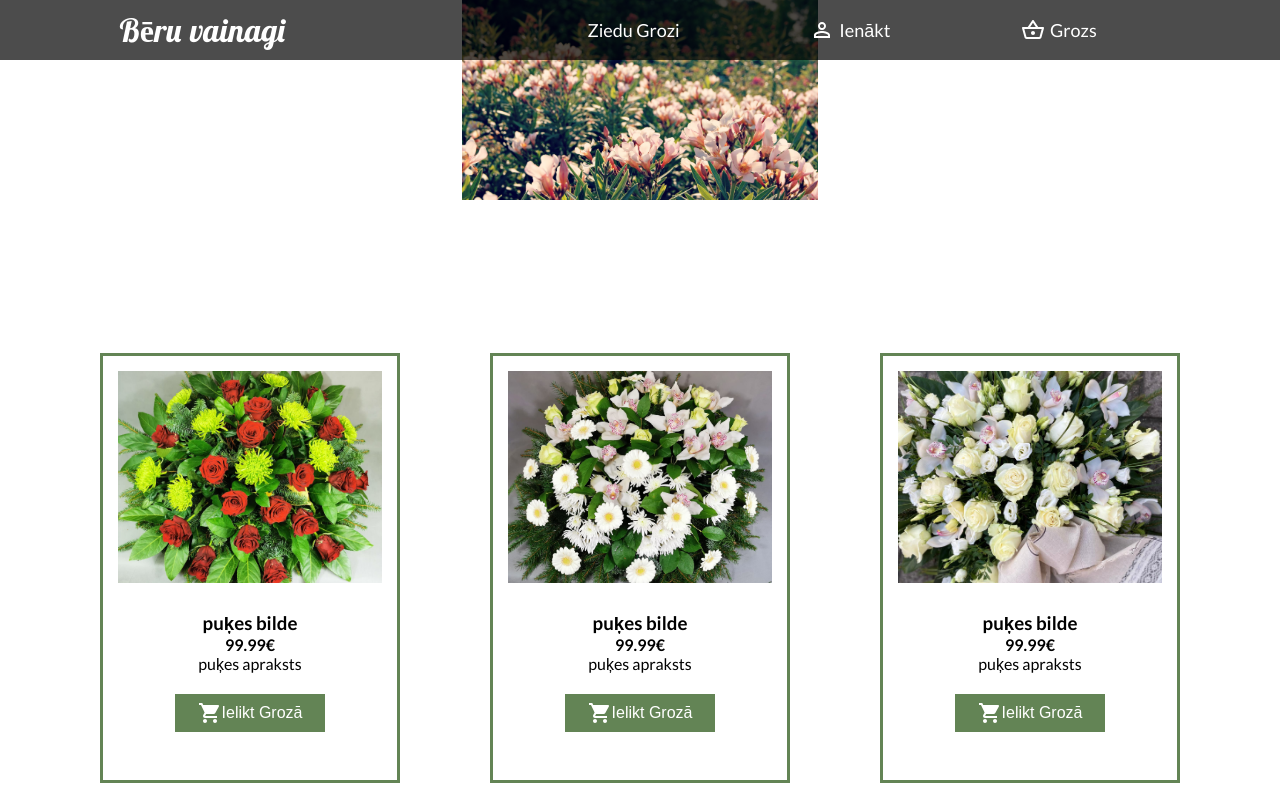
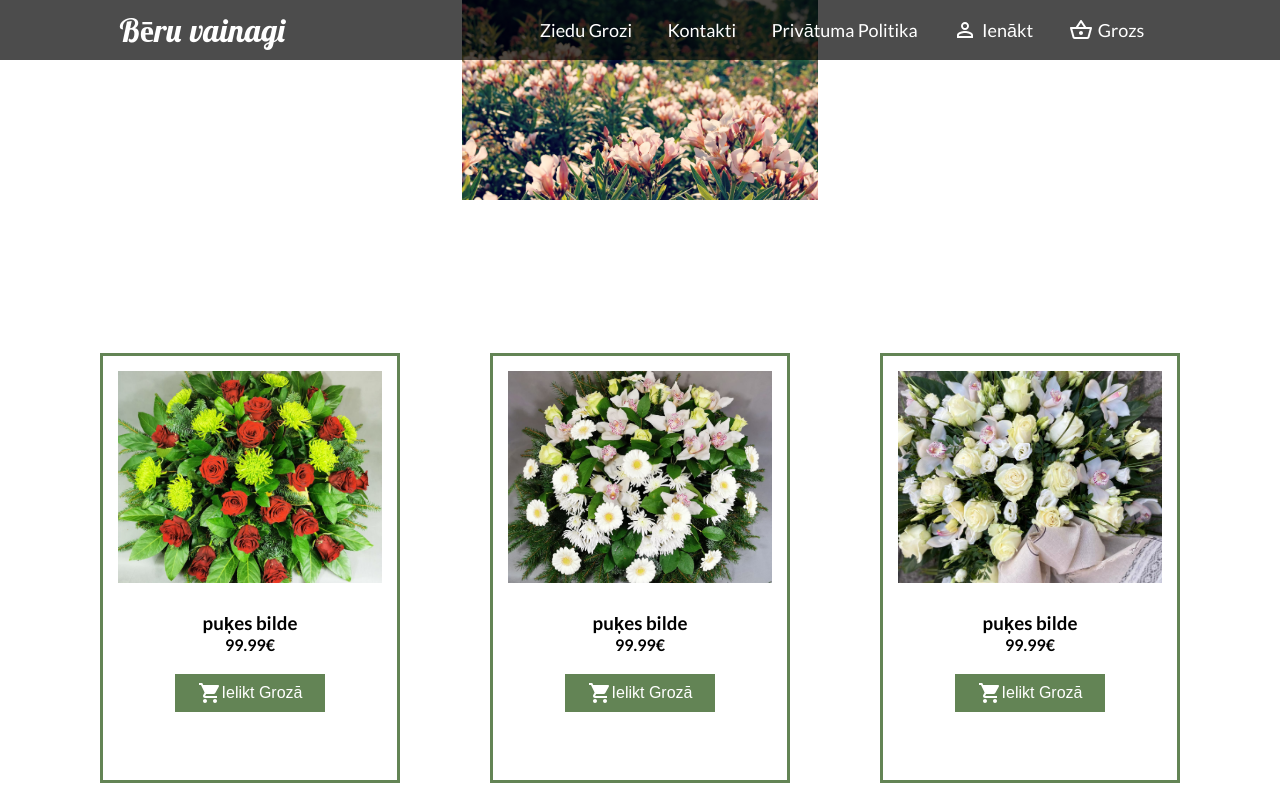
Before and after one commit to RobzLegz/Online-Flower-Shop, a React (Create React App) app: page / in a window 1280 px wide. Shown: the top 800 px of the page. Built offline with nearby package versions, Linux system fonts and the light colour scheme.

Commit message:
creating a popup

```diff
--- a/src/Header.js
+++ b/src/Header.js
@@ -26,6 +26,8 @@ const Header = () => {
             <h1 className="logo">Bēru vainagi</h1>
             <ul className="navLinks">
                 <li><a href="#">Ziedu Grozi</a></li>
+                <li><a href="#">Kontakti</a></li>
+                <li><a href="#">Privātuma Politika</a></li>
                 <li><a href="#"><PersonOutlineIcon /> Ienākt</a></li>
                 <li><a href="#"><ShoppingBasketOutlinedIcon/> Grozs</a></li>
             </ul>
--- /dev/null
+++ b/src/Popup.css
@@ -0,0 +1,3 @@
+.popup {
+  display: none;
+}
--- /dev/null
+++ b/src/Popup.js
@@ -0,0 +1,15 @@
+import React from 'react';
+import "./Popup.css";
+
+const Popup = ({title, price, description, image}) => {
+    return (
+        <div className="popup">
+            <div className="popupContainer">
+                <h2>{title}</h2>
+                <img src={image} alt=""/>
+            </div>
+        </div>
+    )
+}
+
+export default Popup
--- a/src/Product.js
+++ b/src/Product.js
@@ -1,8 +1,10 @@
 import React from 'react';
 import "./Product.css";
 import ShoppingCartIcon from '@material-ui/icons/ShoppingCart';
+import Popup from './Popup';
 
 const Product = ({title, price, description, image}) => {
+
     return (
         <div className="product">
             <div className="productImageContainer">
@@ -11,11 +13,11 @@ const Product = ({title, price, description, image}) => {
             <div className="productDescription">
                 <h3>{title}</h3>
                 <h4>{price}€</h4>
-                <p>{description}</p>
             </div>
             <div className="productButtonsContainer">
                 <button><ShoppingCartIcon />Ielikt Grozā</button>
             </div>
+            <Popup description={description} image={image} price={price} title={title} />
         </div>
     );
 }
```
Also changed, not shown: src/Cart.css (added), src/Cart.js (added).
